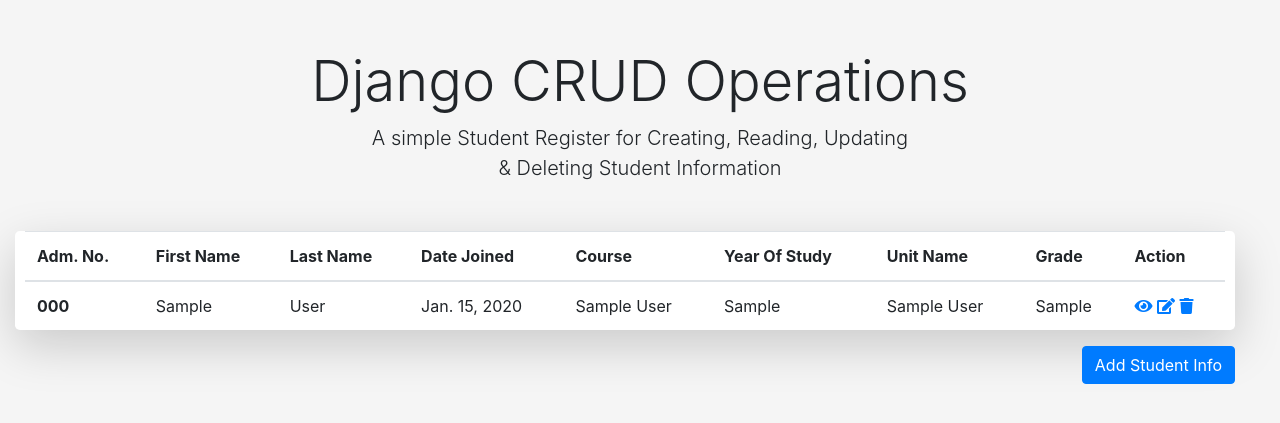
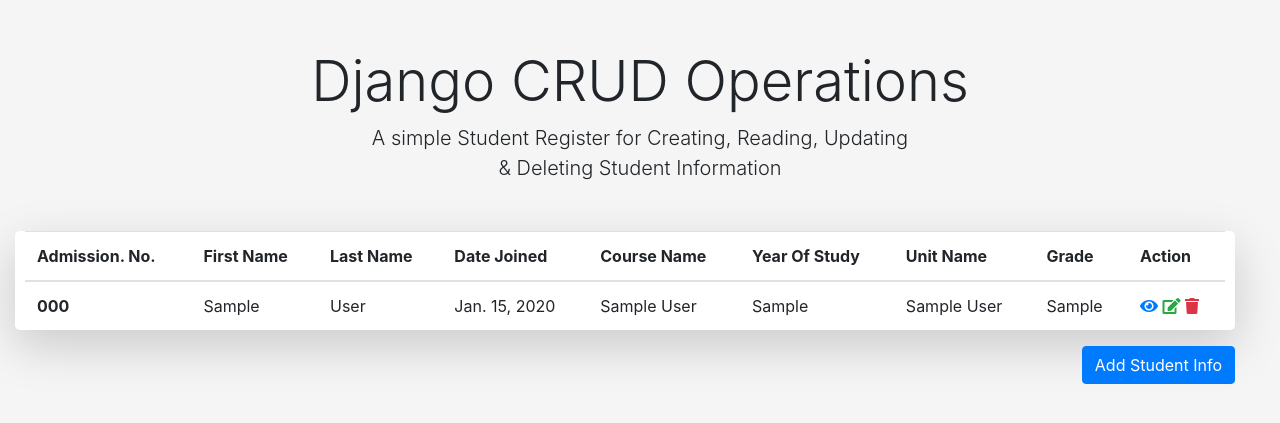
Before and after one commit to steve-njuguna-k/Django-CRUD-Operations-Using-PostgreSQL, a Django app: page / in a window 1280 px wide. Shown: the top 423 px of the page. Run offline with Django 3.2, Linux system fonts and the light colour scheme; tables that the repository leaves empty hold one stand-in row (values such as "Sample post"); some libraries are stand-ins or nearby versions.

Commit message:
Made changes to Add form

```diff
--- a/src/StudentRegister/urls.py
+++ b/src/StudentRegister/urls.py
@@ -3,4 +3,7 @@
 
 urlpatterns = [
     path('',views.Add_Info, name='Add_Info'),
+    path('delete/<int:id>',views.Delete_Info, name='Delete_Info'),
+    path('view/<int:id>',views.View_Info, name='View_Info'),
+    path('edit/<int:id>',views.Edit_Info, name='Edit_Info'),
 ]
--- a/src/StudentRegister/views.py
+++ b/src/StudentRegister/views.py
@@ -35,3 +35,17 @@
 
     context = {'students': students, 'form': form}
     return render(request, 'Index.html', context)
+
+def View_Info(request, id):
+    student = Student.objects.get(id=id)
+    return redirect('Add_Info')
+
+def Edit_Info(request, id):
+    student = Student.objects.get(id=id)
+    return redirect('Add_Info')
+
+def Delete_Info(request, id):
+    student = Student.objects.get(id=id)
+    student.delete()
+
+    return redirect('Add_Info')
--- a/src/templates/Index.html
+++ b/src/templates/Index.html
@@ -47,11 +47,11 @@
                         <table class="table">
                             <thead>
                                 <tr>
-                                <th scope="col">Adm. No.</th>
+                                <th scope="col">Admission. No.</th>
                                 <th scope="col">First Name</th>
                                 <th scope="col">Last Name</th>
                                 <th scope="col">Date Joined</th>
-                                <th scope="col">Course</th>
+                                <th scope="col">Course Name</th>
                                 <th scope="col">Year Of Study</th>
                                 <th scope="col">Unit Name</th>
                                 <th scope="col">Grade</th>
@@ -70,9 +70,9 @@
                                 <td>{{student.Unit_Name}}</td>
                                 <td>{{student.Grade}}</td>
                                 <td>
-                                    <a href="#" class="view" title="View" data-toggle="tooltip"><i class="fa fa-eye" aria-hidden="true"></i></a>
-                                    <a href="#" class="edit" title="Edit" data-toggle="tooltip"><i class="fa fa-edit" aria-hidden="true"></i></a>
-                                    <a href="#" class="delete" title="Delete" data-toggle="tooltip"><i class="fa fa-trash" aria-hidden="true"></i></a>
+                                    <a href="view/{{ student.id }}" class="view text-primary" title="View" data-toggle="tooltip"><i class="fa fa-eye" aria-hidden="true"></i></a>
+                                    <a href="edit/{{ student.id }}" class="edit text-success" title="Edit" data-toggle="tooltip"><i class="fa fa-edit" aria-hidden="true"></i></a>
+                                    <a href="delete/{{ student.id }}" class="delete text-danger" title="Delete" data-toggle="tooltip"><i class="fa fa-trash" aria-hidden="true"></i></a>
                                 </td>
                                 </tr>
                                 {% endfor %}
```
